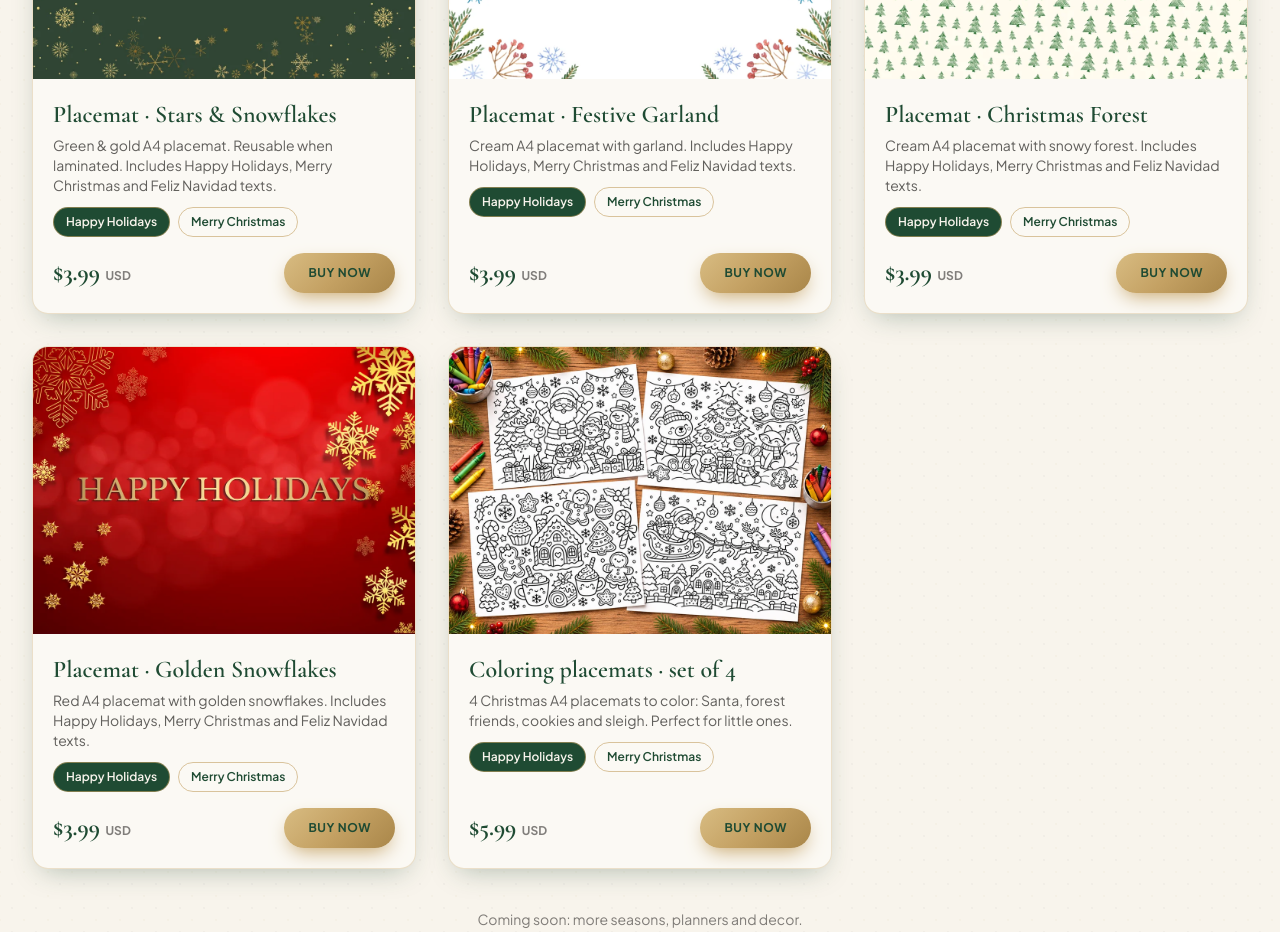
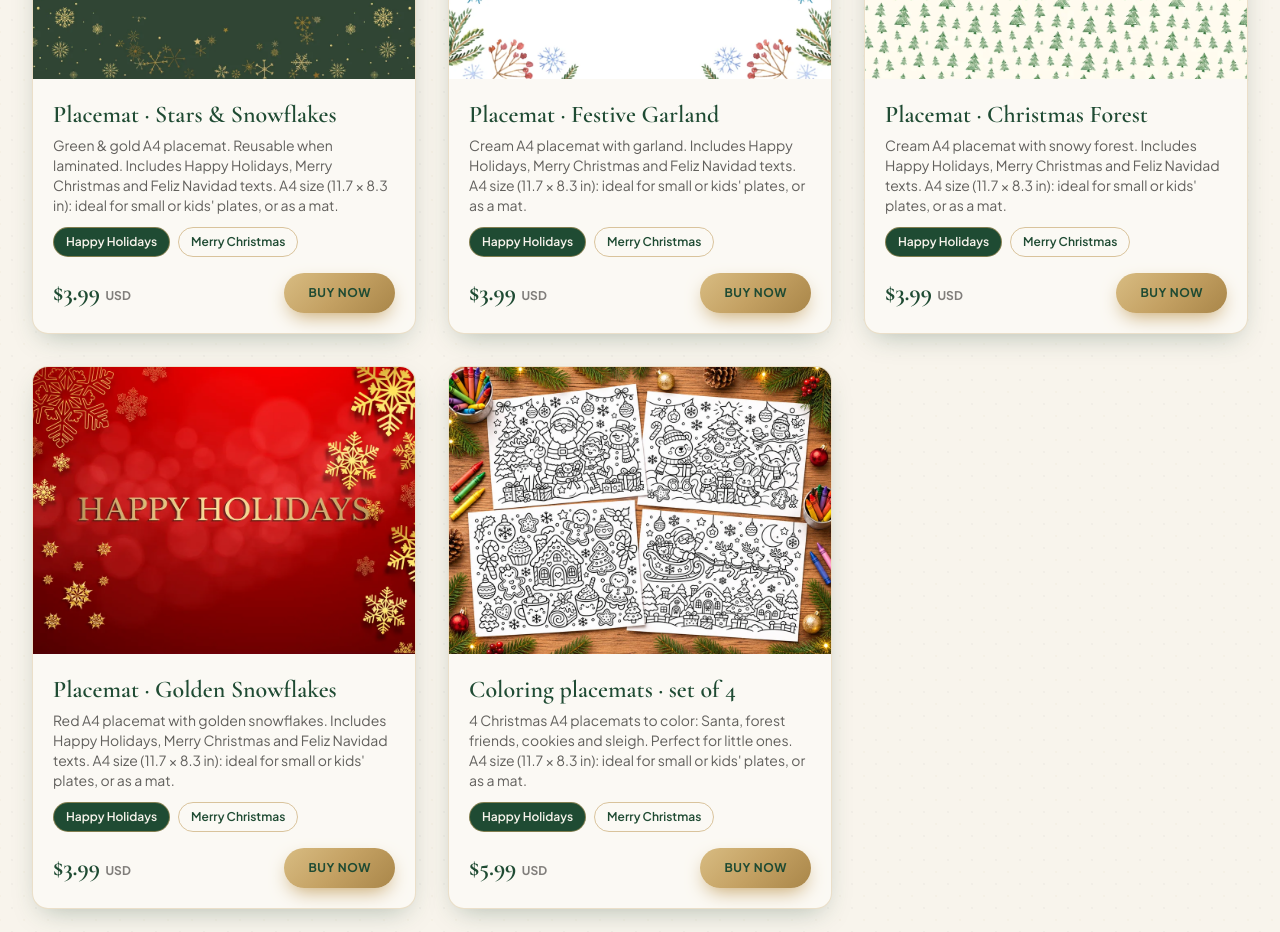
Before and after one commit to lmgroupcontac-art/printablesco, a plain HTML site: page index.html in a window 1280 px wide. Shown: the part 1720-2652 px from the top of the page. Drawn offline with nearby package versions, Linux system fonts and the light colour scheme.

Commit message:
Aclarar tamano A4 en individuales
Co-Authored-By: Claude Sonnet 5.5 <noreply@anthropic.com>
Claude-Session: https://claude.ai/code/session_01N8tL9Ucys7y7MwqbhYWhsS

```diff
--- a/index.html
+++ b/index.html
@@ -158,6 +158,8 @@ const PRODUCTS = [
   { id:'mesa-color', cat:'mesa', price:5.99, url:'', img:'assets/colorear-pack4.webp', name:{es:'Pack de 4 individuales para colorear', en:'Coloring placemats · set of 4'}, desc:{es:'4 individuales navideños A4 para colorear: Papá Noel, animalitos, galletas y trineo. Ideales para los más chicos.', en:'4 Christmas A4 placemats to color: Santa, forest friends, cookies and sleigh. Perfect for little ones.'} },
 ];
 
+PRODUCTS.filter(p=>p.cat==='mesa').forEach(p=>{p.desc.es+=' Tamaño A4 (29,7 × 21 cm): ideal para platos chicos o infantiles, o como salvamantel.';p.desc.en+=' A4 size (11.7 × 8.3 in): ideal for small or kids\' plates, or as a mat.';});
+
 const T = {
  es:{nav_home:'Inicio',nav_shop:'Tienda',nav_how:'Cómo comprar',nav_contact:'Contacto',nav_cta:'Ver tienda',
   hero_kicker:'Imprimibles para todo el año',hero_title:'Printables & Co.: imprimibles para celebrar en casa',hero_sub:'Compra, descarga, imprime. Hoy: Navidad, con las cartas para Papá Noel.',hero_cta:'Ver Navidad',
```
